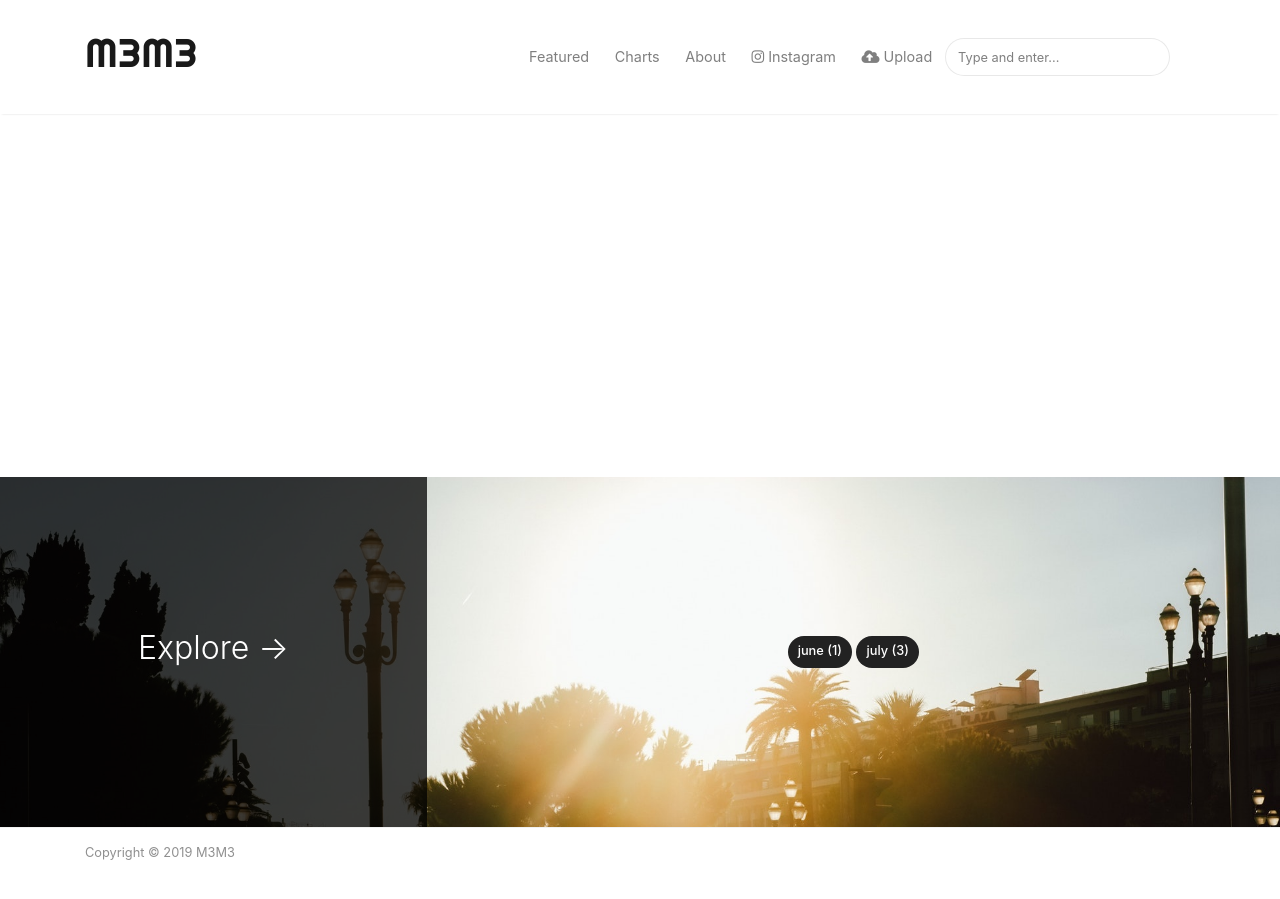
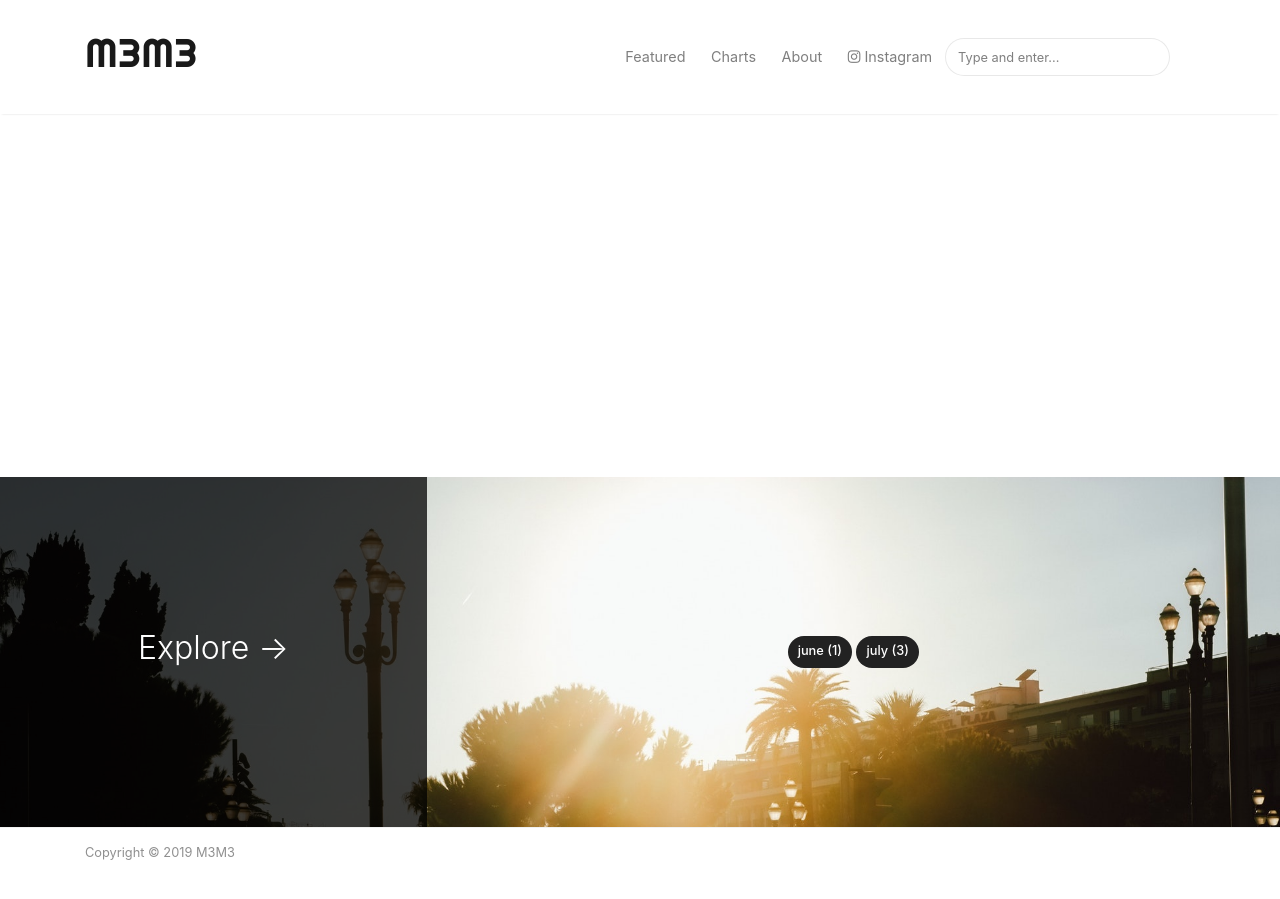
Before and after one commit to m3m3-productions/m3m3-productions.github.io, a Jekyll site: the page built from _pages/tags.md, in a window 1280 px wide and 936 px high. Shown: the top 899 px of the window. Built offline with Jekyll 4.4.1, drawn with Linux system fonts in a browser that asks for light colours; nearby versions of some CDN libraries.

Commit message:
Update default.html

```diff
--- a/_layouts/default.html
+++ b/_layouts/default.html
@@ -82,10 +82,6 @@ ga('send', 'pageview');
 
                 <li class="nav-item">
                 <a target="_blank" class="nav-link" href="https://www.instagram.com/m3m3.xyz/"><i class="fab fa-instagram"></i> Instagram</a>
-                </li>
-
-		<li class="nav-item">
-                <a target="_blank" class="nav-link" href="https://www.reddit.com/r/M3M3Submissions/"><i class="fas fa-cloud-upload-alt"></i> Upload</a>
                 </li>
 
                 {% include search-lunr.html %}
```
